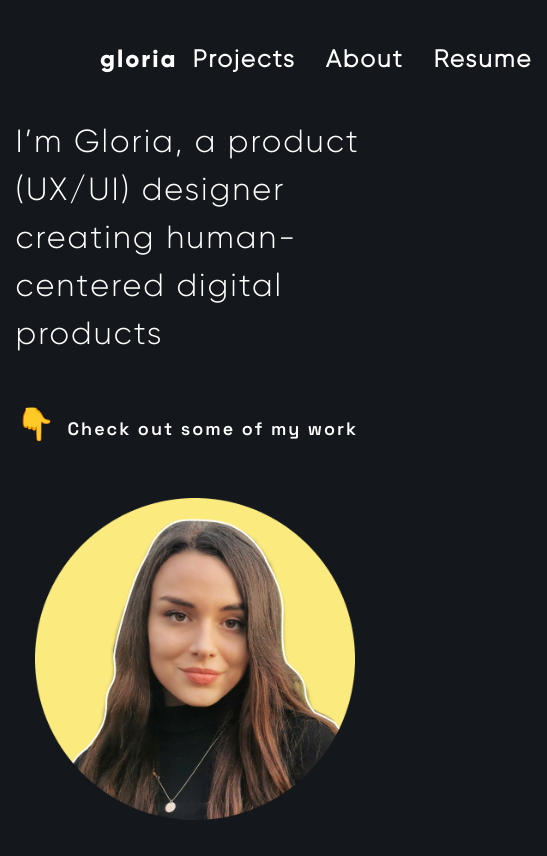
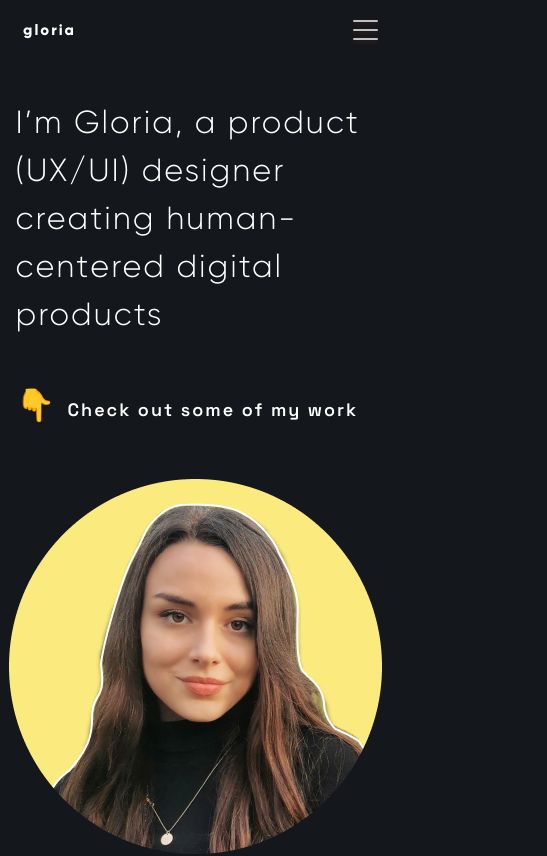
Before and after one commit to Ntrakiyski/rusenovaPt2, a Next.js app: page / in a window 390 px wide. Shown: the top 856 px of the page, 547 px wide, since content can reach past the window. Built offline with nearby package versions, Linux system fonts and the light colour scheme.

Commit message:
fixed nav

```diff
--- a/assets/components/HomePage/Hero.js
+++ b/assets/components/HomePage/Hero.js
@@ -30,6 +30,15 @@ export const Hero = () => {
               className="image"
             >
               <img src="/media/images/profileImage.png" alt="imaged" />
+              <style>{`
+              .image {
+
+      width: 100%;
+      img {
+        min-width: 200px;
+        width: 320px;
+      }
+    }`}</style>
             </motion.div>
           )}
           <motion.div
@@ -62,6 +71,19 @@ export const Hero = () => {
               </motion.span>
               Check out some of my work
             </div>
+            <style>{`
+            .heading {
+              display: flex;
+              flex-direction: column;
+                        }
+            h1 {
+              font-family: "Gilroy-Light";
+              font-weight: 400;
+            }
+            span {
+                font-weight: 700;
+              }
+            `}</style>
           </motion.div>
 
           {!Width1023 && (
@@ -78,6 +100,11 @@ export const Hero = () => {
               <img src="/media/images/profileImage.png" alt="imaged" />
             </motion.div>
           )}
+          <style>{`.row1 {
+    display: flex;
+    flex-direction: column;
+    align-items: center;
+  }`}</style>
         </div>
       </Styles>
     </AnimatePresence>
@@ -85,34 +112,6 @@ export const Hero = () => {
 };
 
 const Styles = styled("div")`
-  .heading {
-    display: flex;
-    flex-direction: column;
-    h1 {
-      font-family: "Gilroy-Light";
-      font-weight: 400;
-    }
-    span {
-      font-weight: 700;
-    }
-  }
-  .row1 {
-    display: flex;
-    flex-direction: column;
-    align-items: center;
-
-    .image {
-      display: flex;
-      flex-direction: row;
-      align-items: center;
-      justify-content: center;
-      width: 100%;
-      img {
-        min-width: 200px;
-        width: 320px;
-      }
-    }
-  }
   .down-arrow {
     margin-top: 40px;
     cursor: pointer;
--- a/assets/components/HomePage/PlannerApp.js
+++ b/assets/components/HomePage/PlannerApp.js
@@ -32,7 +32,7 @@ export const PlannerApp = () => {
               <a>
                 <div className="video">
                   <ReactPlayer
-                    url="/media/images/plannerVideo.mov"
+                    url="/media/videos/HomePage.mov"
                     playing={true}
                     loop={true}
                     muted={true}
--- a/assets/components/Main/Nav.js
+++ b/assets/components/Main/Nav.js
@@ -3,7 +3,11 @@ import React from "react";
 import styled from "styled-components";
 import { motion } from "framer-motion";
 
+import { NavRes } from "./NavRes";
+
 import Link from "next/link";
+
+import { useMediaQuery } from "react-responsive";
 
 export const Nav = ({ bgColor }) => {
   const Scroll = () => {
@@ -12,16 +16,22 @@ export const Nav = ({ bgColor }) => {
     }, 100);
   };
 
+  const Width1023 = useMediaQuery({
+    query: "(min-device-width: 1023px)",
+  });
+
   const ScrollHome = () => {
     window.scroll({ top: 0, behavior: "smooth" });
   };
 
   //styles
   return (
+    <>
+      {Width1023 ? (
         <div style={{ background: `${bgColor}` }} className="main">
           <Link href={"/"}>
             <div onClick={ScrollHome} className="logo">
-          <p>gloria</p>
+              <div>gloria</div>
               <style>
                 {`
         .logo {
@@ -105,6 +115,10 @@ export const Nav = ({ bgColor }) => {
       `}
           </style>
         </div>
+      ) : (
+        <NavRes />
+      )}
+    </>
   );
 };
 
--- a/assets/components/TelenorWork/ThreeYears.js
+++ b/assets/components/TelenorWork/ThreeYears.js
@@ -52,7 +52,6 @@ const Styles = styled(motion.div)`
       max-width: 1200px;
       display: flex;
       justify-content: center;
-      align-items: center;
     }
     .heading,
     p {
```
Lines whose indentation alone changed are shown as unchanged.
